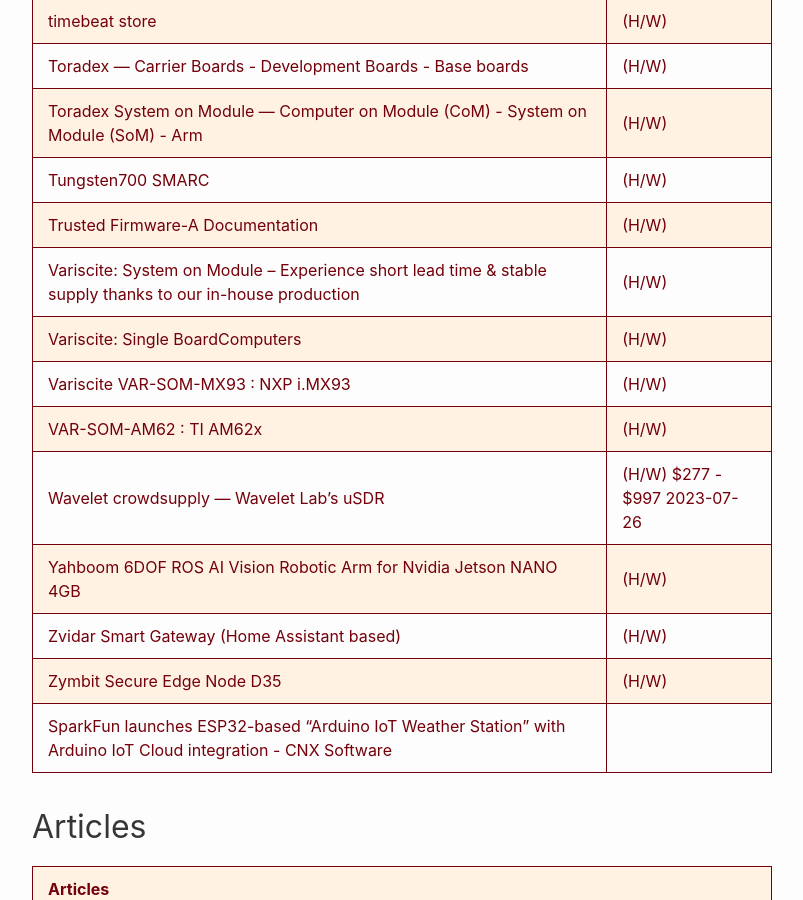
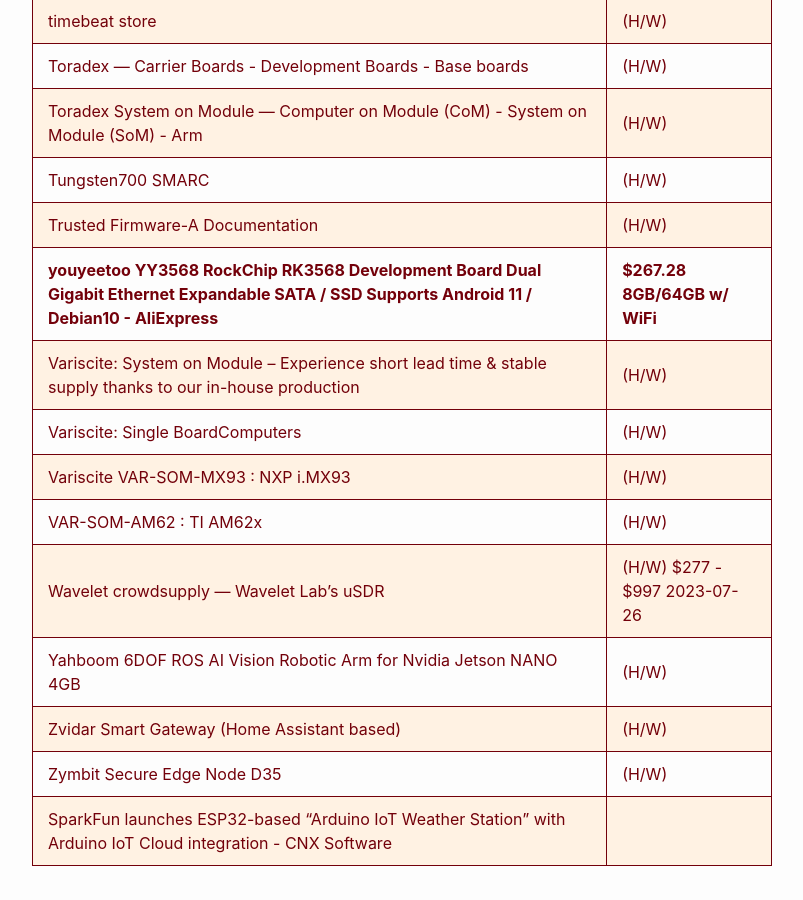
Before and after one commit to RalphHightower/RalphHightower, a Jekyll site: the page built from HardwareLinks.md, in a window 1280 px wide and 900 px high, scrolled down 13352 px. Shown: the whole window, without its empty margins (238-1041 px from the left). Built offline with Jekyll 4.4.1, drawn with Linux system fonts in a browser that asks for light colours; our own code applies the rules of GitHub Pages for plain Markdown files; some of the changed text lies outside the part shown.

Commit message:
[docs](doc): youyeetoo YY3568 RockChip RK3568 Development Board Dual Gigabit Ethernet Expandable SATA / SS
- HardwareLinks
   - Vendors
      - | **[youyeetoo YY3568 RockChip RK3568 Development Board Dual Gigabit Ethernet Expandable SATA / SSD Supports Android 11 / Debian10 - AliExpress](https://www.aliexpress.com/item/3256804953233950.html )** | **$267.28 8GB/64GB w/ WiFi** |
   - Articles
      - | **[Review of Youyeetoo Rockchip RK3568 SBC with Lubuntu 20.04 and the RKNPU2 AI SDK - CNX Software](https://www.cnx-software.com/2023/09/21/review-rockchip-rk3568-sbc-lubuntu-20-04-rknpu2-ai-sdk/ )** |

```diff
--- a/HardwareLinks.md
+++ b/HardwareLinks.md
@@ -212,6 +212,7 @@
 | [Toradex System on Module — Computer on Module (CoM) - System on Module (SoM) - Arm](https://www.toradex.com/computer-on-modules ) | (H/W) |
 | [Tungsten700 SMARC](https://www.lairdconnect.com/product/tungsten700-smarc ) | (H/W) |
 | [Trusted Firmware-A Documentation](https://trustedfirmware-a.readthedocs.io/en/latest/index.html) | (H/W) |
+| **[youyeetoo YY3568 RockChip RK3568 Development Board Dual Gigabit Ethernet Expandable SATA / SSD Supports Android 11 / Debian10 - AliExpress](https://www.aliexpress.com/item/3256804953233950.html )** | **$267.28 8GB/64GB w/ WiFi** |
 | [Variscite: System on Module – Experience short lead time & stable supply thanks to our in-house production](https://www.variscite.com/variscite-products/) | (H/W) |
 | [Variscite: Single BoardComputers](https://www.variscite.com/products/single-board-computers/) | (H/W) |
 | [Variscite VAR-SOM-MX93 : NXP i.MX93](https://www.variscite.com/product/system-on-module-som/cortex-a55/var-som-mx93-nxp-i-mx-93/) | (H/W) |
@@ -501,6 +502,7 @@
 | [Milk-V Continues Its Breakneck Pace, Launches Raspberry Pi 4-Style 2GHz RISC-V Meles SBC - Hackster.io](https://www.hackster.io/news/milk-v-continues-its-breakneck-pace-launches-raspberry-pi-4-style-2ghz-risc-v-meles-sbc-c4cd7dfdfde0 ) |
 | **[Nepal's Orion Space Wants to Put a Satellite on Your Desk with the PikoQube Trainer Kit - Hackster.io](https://www.hackster.io/news/nepal-s-orion-space-wants-to-put-a-satellite-on-your-desk-with-the-pikoqube-trainer-kit-87b4f0f7cf7d )** |
 | **[Lichee Cluster 4A mini-ITX RISC-V cluster board launched for $929 and up - CNX Software](https://www.cnx-software.com/2023/09/19/lichee-cluster-4a-mini-itx-risc-v-cluster-board/ )** |
+| **[Review of Youyeetoo Rockchip RK3568 SBC with Lubuntu 20.04 and the RKNPU2 AI SDK - CNX Software](https://www.cnx-software.com/2023/09/21/review-rockchip-rk3568-sbc-lubuntu-20-04-rknpu2-ai-sdk/ )** |
 
 [^21]: • 1.5GHz quad-core 64-bit ARM Cortex-A72 CPU (Roughly 3× performance)<br />• 1GB, 2GB, or 4GB of LPDDR4 SDRAM<br />• Full-throughput Gigabit Ethernet<br />• Dual-band 802.11ac wireless networking<br />• Bluetooth 5.0<br />• Two USB 3.0 and two USB 2.0 ports<br />• Dual monitor support, at resolutions up to 4K<br />• VideoCore VI graphics, supporting OpenGL ES 3.x<br />• 4Kp60 hardware decode of HEVC video<br />Complete compatibility with earlier Raspberry Pi products
 
```
